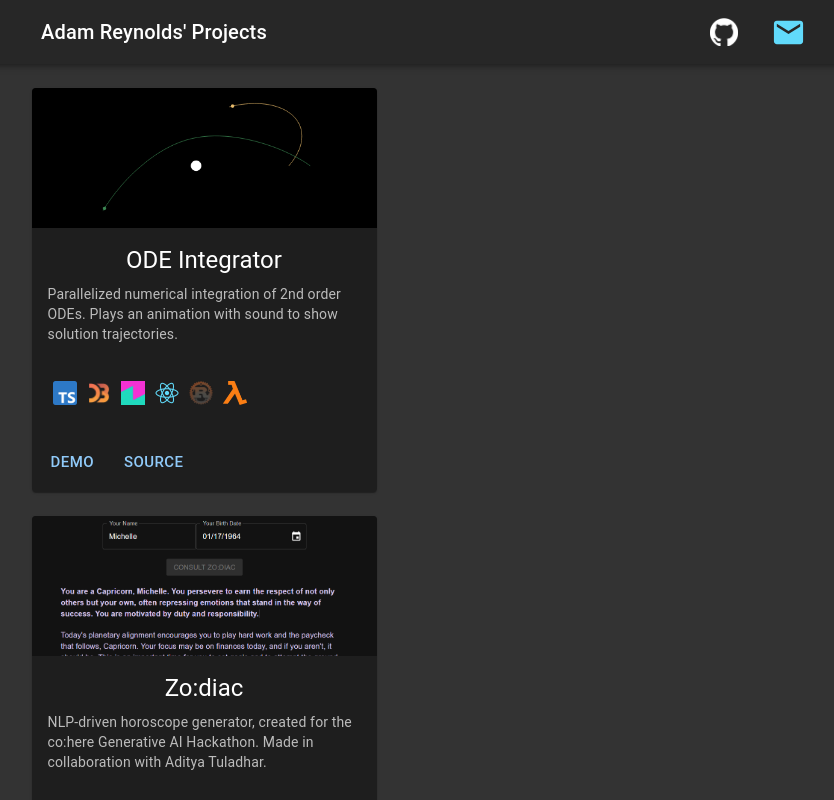
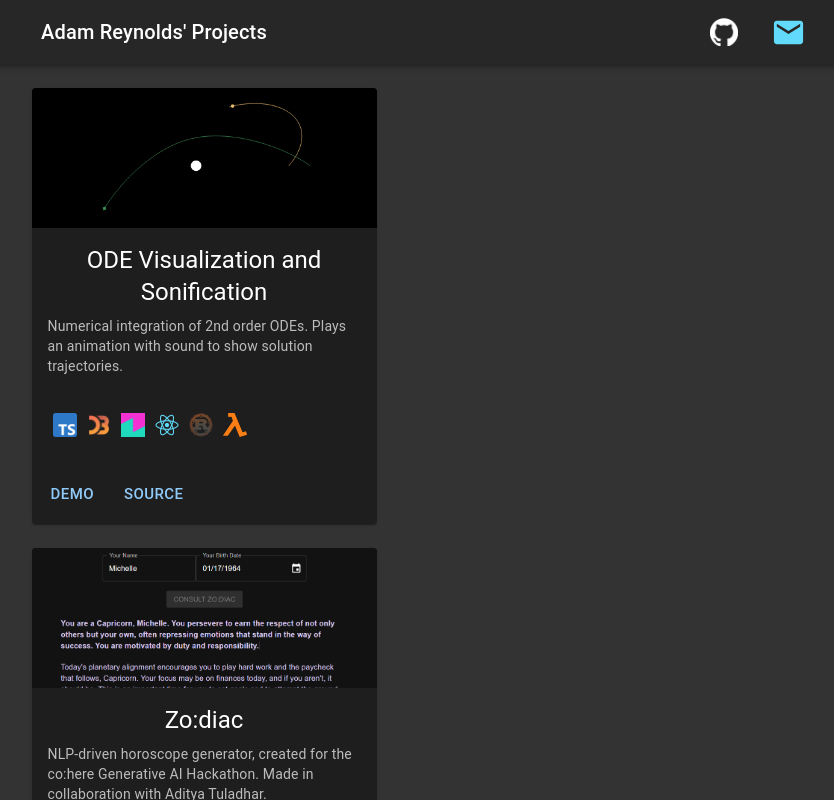
Before and after one commit to tarinyoom/tarinyoom.io, a React (Create React App) app: page / in a window 1280 px wide. Shown: the top 800 px of the page, without its empty margins (436-1270 px from the left). Built offline with nearby package versions, Linux system fonts and the light colour scheme.

Commit message:
updates ode name

```diff
--- a/src/Home.tsx
+++ b/src/Home.tsx
@@ -22,9 +22,9 @@ function Home() {
 
 			<Grid item>
 				<ProjectCard
-					title="ODE Integrator"
+					title="ODE Visualization and Sonification"
 					img={sonic}
-					description="Parallelized numerical integration of 2nd order ODEs. Plays an animation with sound to show solution trajectories."
+					description="Numerical integration of 2nd order ODEs. Plays an animation with sound to show solution trajectories."
 					demo="https://ode.tarinyoom.io"
 					demoLinkName="Demo"
 					src="https://github.com/tarinyoom/ode-integrators"
```
